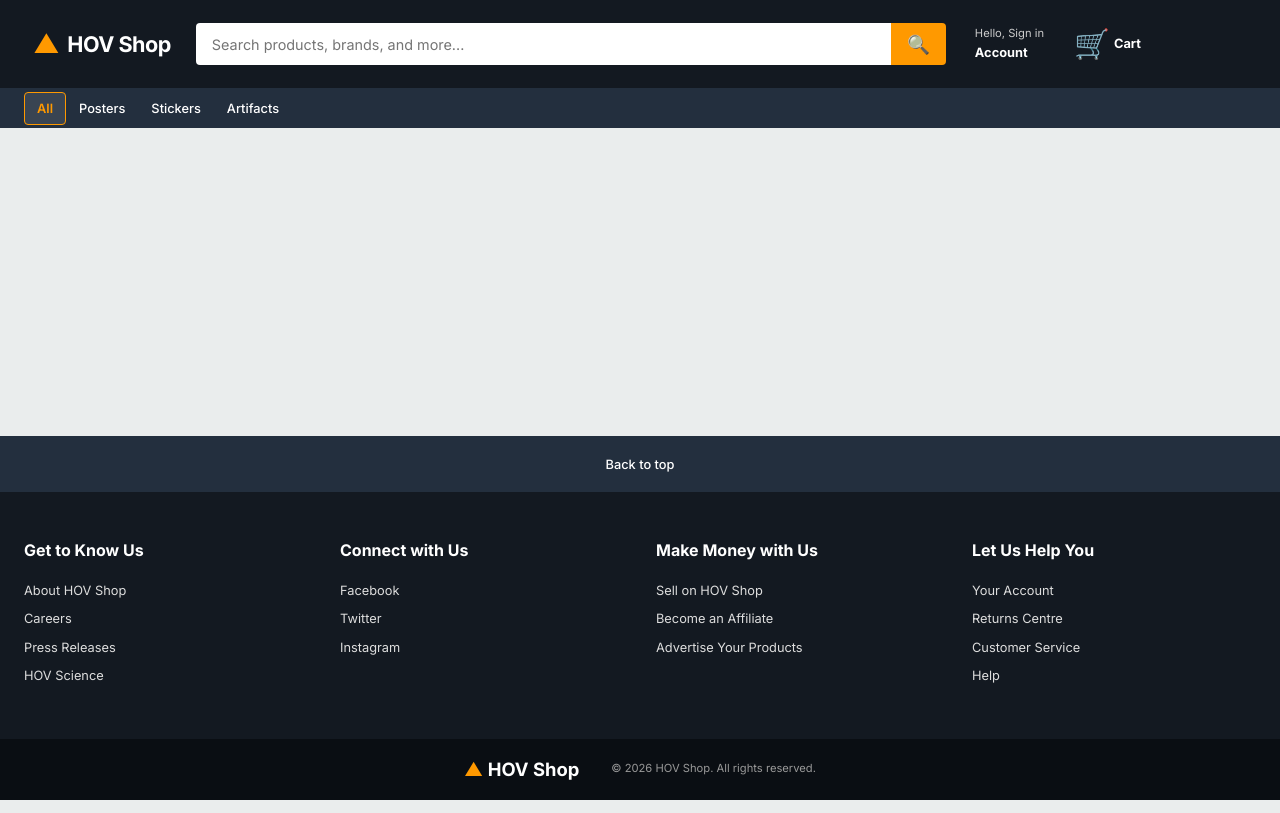
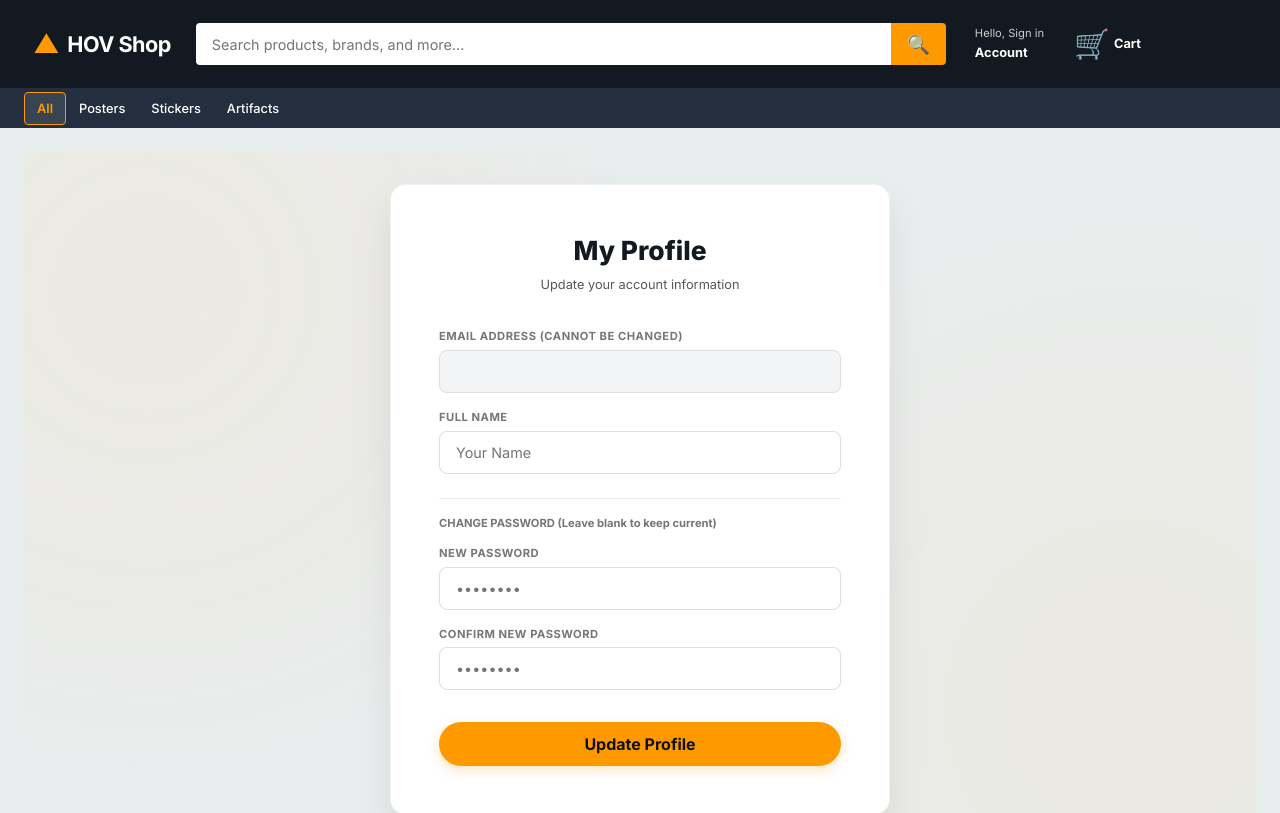
Before and after one commit to kulkarni-v-ai/shop-frontend, a React (Vite) app: page /profile in a window 1280 px wide. Shown: the top 813 px of the page. Built offline with nearby package versions, Linux system fonts and the light colour scheme; no server answers.

Commit message:
updated src app

```diff
--- a/src/App.jsx
+++ b/src/App.jsx
@@ -9,6 +9,7 @@ import Checkout from "./pages/Checkout";
 import ProductDetails from "./pages/ProductDetails";
 import Login from "./pages/Login";
 import Signup from "./pages/Signup";
+import Profile from "./pages/Profile";
 import { AuthProvider } from "./context/AuthContext";
 import { getProducts } from "./api";
 import "./App.css";
@@ -154,6 +155,7 @@ function App() {
 
               <Route path="/login" element={<Login />} />
               <Route path="/signup" element={<Signup />} />
+              <Route path="/profile" element={<Profile showToast={showToast} />} />
 
               <Route
                 path="/cart"
--- a/src/components/Navbar.jsx
+++ b/src/components/Navbar.jsx
@@ -30,9 +30,15 @@ function Navbar({ totalItems, selectedCategory, setSelectedCategory, searchQuery
         {/* Right Actions */}
         <div className="navbar-actions">
           {user ? (
-            <div className="navbar-link" onClick={logout} style={{ cursor: "pointer" }}>
-              <span className="navbar-link-small">Hello, {user.name}</span>
-              <span className="navbar-link-bold">Sign Out</span>
+            <div style={{ display: "flex", gap: "var(--space-md)", alignItems: "center" }}>
+              <Link to="/profile" className="navbar-link">
+                <span className="navbar-link-small">Hello, {user.name}</span>
+                <span className="navbar-link-bold">My Account</span>
+              </Link>
+              <div className="navbar-link" onClick={logout} style={{ cursor: "pointer" }}>
+                <span className="navbar-link-small">&nbsp;</span>
+                <span className="navbar-link-bold">Sign Out</span>
+              </div>
             </div>
           ) : (
             <Link to="/login" className="navbar-link">
--- /dev/null
+++ b/src/pages/Profile.jsx
@@ -0,0 +1,116 @@
+import { useState } from "react";
+import { useAuth } from "../context/AuthContext";
+
+const Profile = ({ showToast }) => {
+    const { user, login } = useAuth();
+    const [name, setName] = useState(user?.name || "");
+    const [password, setPassword] = useState("");
+    const [confirmPassword, setConfirmPassword] = useState("");
+    const [loading, setLoading] = useState(false);
+    const [error, setError] = useState("");
+
+    const handleUpdateProfile = async (e) => {
+        e.preventDefault();
+        if (password && password !== confirmPassword) {
+            setError("Passwords do not match");
+            return;
+        }
+
+        setLoading(true);
+        setError("");
+
+        try {
+            const token = localStorage.getItem("token");
+            const response = await fetch("https://shop-backend-yvk4.onrender.com/api/auth/profile", {
+                method: "PUT",
+                headers: {
+                    "Content-Type": "application/json",
+                    "Authorization": `Bearer ${token}`
+                },
+                body: JSON.stringify({
+                    name,
+                    ...(password && { password })
+                })
+            });
+
+            const data = await response.json();
+
+            if (response.ok) {
+                // Update local user state
+                const updatedUser = { ...user, name: data.name };
+                login(updatedUser, token);
+                showToast("✓ Profile updated successfully");
+                setPassword("");
+                setConfirmPassword("");
+            } else {
+                setError(data.message || "Failed to update profile");
+            }
+        } catch (err) {
+            setError("Something went wrong. Please try again.");
+        } finally {
+            setLoading(false);
+        }
+    };
+
+    return (
+        <div className="login-container">
+            <div className="login-box" style={{ maxWidth: "500px" }}>
+                <h2 className="login-title">My Profile</h2>
+                <p className="login-subtitle">Update your account information</p>
+
+                {error && <div className="error-message">{error}</div>}
+
+                <form onSubmit={handleUpdateProfile} className="login-form">
+                    <div className="form-group">
+                        <label>Email Address (Cannot be changed)</label>
+                        <input type="email" value={user?.email || ""} disabled style={{ backgroundColor: "#f3f4f6" }} />
+                    </div>
+
+                    <div className="form-group">
+                        <label>Full Name</label>
+                        <input
+                            type="text"
+                            value={name}
+                            onChange={(e) => setName(e.target.value)}
+                            placeholder="Your Name"
+                            required
+                        />
+                    </div>
+
+                    <div style={{ marginTop: "var(--space-lg)", paddingTop: "var(--space-md)", borderTop: "1px solid var(--color-border-light)" }}>
+                        <p style={{ fontSize: "var(--font-size-xs)", fontWeight: "bold", color: "var(--color-text-light)", marginBottom: "var(--space-sm)" }}>
+                            CHANGE PASSWORD (Leave blank to keep current)
+                        </p>
+
+                        <div className="form-group">
+                            <label>New Password</label>
+                            <input
+                                type="password"
+                                value={password}
+                                onChange={(e) => setPassword(e.target.value)}
+                                placeholder="••••••••"
+                                minLength={6}
+                            />
+                        </div>
+
+                        <div className="form-group">
+                            <label>Confirm New Password</label>
+                            <input
+                                type="password"
+                                value={confirmPassword}
+                                onChange={(e) => setConfirmPassword(e.target.value)}
+                                placeholder="••••••••"
+                            />
+                        </div>
+                    </div>
+
+                    <button type="submit" className="login-button" disabled={loading}>
+                        {loading ? "Updating..." : "Update Profile"}
+                    </button>
+                </form>
+            </div>
+        </div>
+    );
+};
+
+export default Profile;
```
